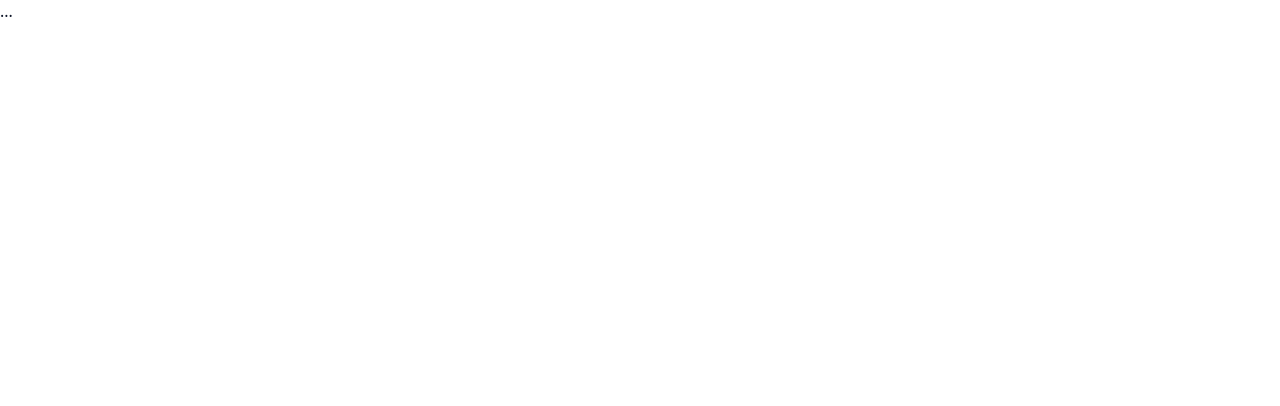
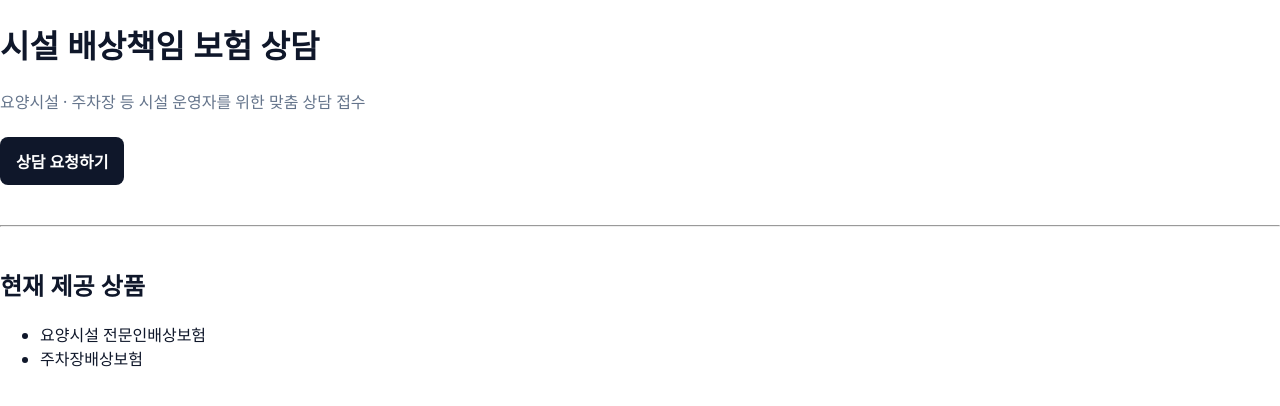
Before and after one commit to lovefill22/insurance-landing, a Next.js app: page / in a window 1280 px wide. Shown: the top 406 px of the page. Built offline with nearby package versions, Linux system fonts and the light colour scheme.

Commit message:
Update metadata properties in layout component

```diff
--- a/app/layout.jsx
+++ b/app/layout.jsx
@@ -2,15 +2,15 @@ import "./globals.css";
 import { siteConfig } from "../lib/siteConfig";
 
 export const metadata = {
-  title: siteConfig.brandName,
-  description: siteConfig.brandSub,
+  title: siteConfig.title,
+  description: siteConfig.description,
 };
 
 export default function RootLayout({ children }) {
   return (
     <html lang="ko">
       <body>
-        ...
+        {children}
       </body>
     </html>
   );
```
